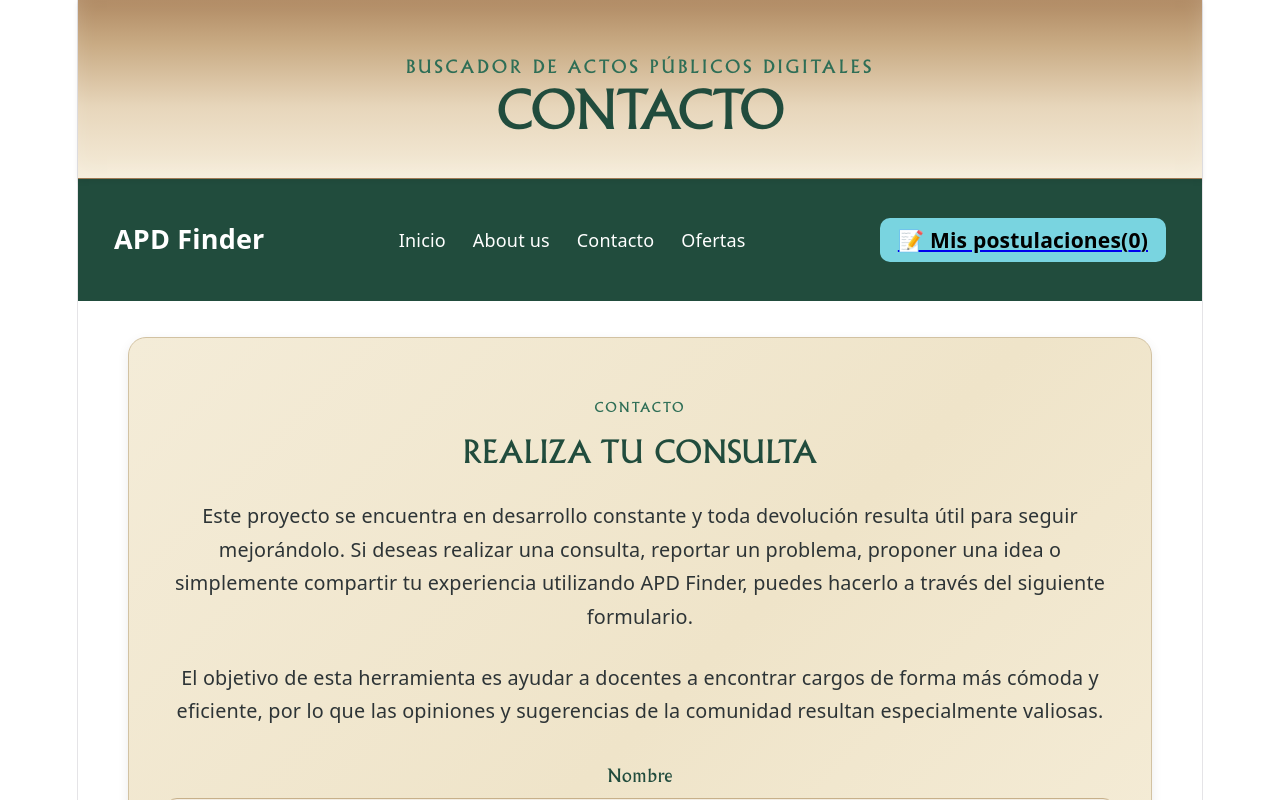
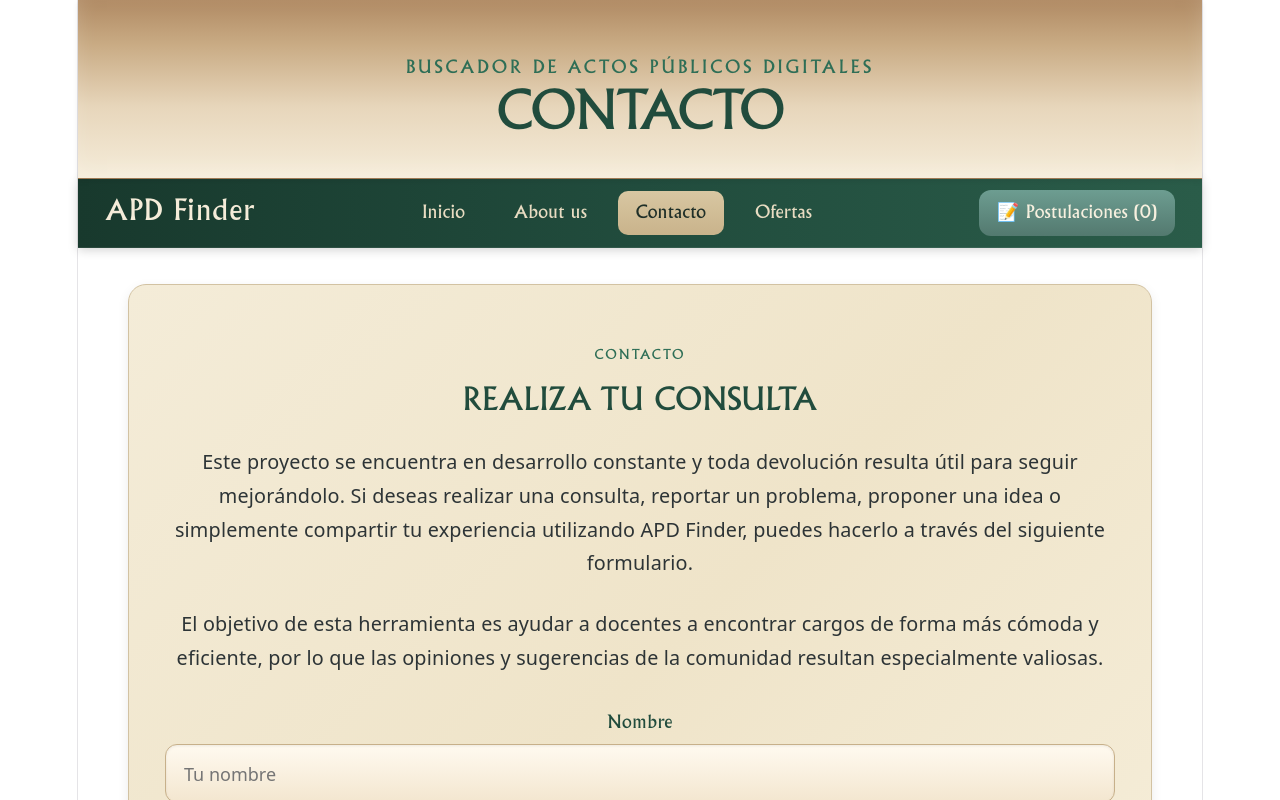
Before and after one commit to alexander5109/TalentoTechReact2026, a React (Vite) app in the folder MyApd/: page /contacto in a window 1280 px wide. Shown: the top 800 px of the page. Built offline with nearby package versions, Linux system fonts and the light colour scheme.

Commit message:
navbar hermosa. pseudo carrito widget chau.

```diff
--- a/MyApd/src/components/NavBar/NavBar.jsx
+++ b/MyApd/src/components/NavBar/NavBar.jsx
@@ -1,27 +1,88 @@
-import { Link } from "react-router-dom"
+import { NavLink } from "react-router-dom"
+
 import styles from "./NavBar.module.css"
+
 import { usePendingPostulations } from "../../context/PendingPostulationsContext"
-import PendingPostulationsWidget from "./PendingPostulationsWidget/PendingPostulationsWidget"
 
 export default function NavBar() {
+
 	const { pendingPostulations } = usePendingPostulations()
+
 	return (
 		<nav className={styles.navbar}>
+
 			<div className={styles.logoSection}>
-				<Link to="/" className={styles.logo} > APD Finder </Link>
+				<NavLink
+					to="/"
+					className={styles.logo}
+				>
+					APD Finder
+				</NavLink>
 			</div>
+
 			<div className={styles.links}>
-				<Link to="/" className={styles.link}> Inicio </Link>
-				<Link to="/about" className={styles.link}> About us </Link>
-				<Link to="/contacto" className={styles.link}> Contacto </Link>
-				<Link to="/ofertas" className={styles.link}> Ofertas </Link>
-				{/* <Link to="/miPerfil" className={styles.link}> Mi Perfil </Link> */}
+
+				<NavLink
+					to="/"
+					className={({ isActive }) =>
+						isActive
+							? `${styles.link} ${styles.active}`
+							: styles.link
+					}
+				>
+					Inicio
+				</NavLink>
+
+				<NavLink
+					to="/about"
+					className={({ isActive }) =>
+						isActive
+							? `${styles.link} ${styles.active}`
+							: styles.link
+					}
+				>
+					About us
+				</NavLink>
+
+				<NavLink
+					to="/contacto"
+					className={({ isActive }) =>
+						isActive
+							? `${styles.link} ${styles.active}`
+							: styles.link
+					}
+				>
+					Contacto
+				</NavLink>
+
+				<NavLink
+					to="/ofertas"
+					className={({ isActive }) =>
+						isActive
+							? `${styles.link} ${styles.active}`
+							: styles.link
+					}
+				>
+					Ofertas
+				</NavLink>
+
 			</div>
-			<div className={styles.widget}>
-				<Link to="/pendingPostulations">
-					<PendingPostulationsWidget pendingCount={pendingPostulations.length} />
-				</Link>
+
+			<div className={styles.rightSection}>
+
+				<NavLink
+					to="/pendingPostulations"
+					className={({ isActive }) =>
+						isActive
+							? `${styles.pendingButton} ${styles.activePending}`
+							: styles.pendingButton
+					}
+				>
+					📝 Postulaciones ({pendingPostulations.length})
+				</NavLink>
+
 			</div>
+
 		</nav>
 	)
 }
--- a/MyApd/src/components/NavBar/NavBar.module.css
+++ b/MyApd/src/components/NavBar/NavBar.module.css
@@ -1,31 +1,82 @@
+@font-face {
+	font-family: "Albertus";
+	src: url("/fonts/albertusmt.otf") format("opentype");
+}
+
 .navbar {
 	display: flex;
 	justify-content: space-between;
 	align-items: center;
-	padding: 1rem 2rem;
-	background-color: #214c3d;
-	color: white;
+	padding: 0.6rem 1.5rem;
+	background:
+		linear-gradient(90deg,
+			#18392d,
+			#214c3d,
+			#2a5c49);
+	border-bottom: 1px solid rgba(255, 255, 255, 0.08);
+	box-shadow: 0 2px 10px rgba(0, 0, 0, 0.18);
 }
 
 .logo {
-	font-size: 1.5rem;
-	font-weight: bold;
+	font-family: "Albertus", serif;
+	font-size: 1.6rem;
+	letter-spacing: 1px;
 	text-decoration: none;
-	color: white;
+	color: #f5ecd9;
+	transition: opacity 0.2s ease;
+}
+
+.logo:hover {
+	opacity: 0.85;
 }
 
 .links {
 	display: flex;
-	gap: 1.5rem;
+	gap: 0.7rem;
 }
 
 .link {
+	font-family: "Albertus", serif;
 	text-decoration: none;
-	color: white;
-	font-weight: 500;
-	transition: color 0.2s ease;
+	color: #e8dcc2;
+	padding: 0.5rem 1rem;
+	border-radius: 10px;
+	transition: background-color 0.2s ease, color 0.2s ease;
 }
 
 .link:hover {
-	color: #9fe0cb;
+	background-color: rgba(255, 255, 255, 0.08);
+	color: white;
 }
+
+.active {
+	background: linear-gradient(180deg, #d8c7a2, #c9b38b);
+	color: #1f2f28;
+}
+
+.rightSection {
+	display: flex;
+	align-items: center;
+}
+
+.pendingButton {
+	font-family: "Albertus", serif;
+	text-decoration: none;
+	color: #f7f0df;
+	padding: 0.55rem 1rem;
+	border-radius: 12px;
+	background: linear-gradient(180deg, #6d9d91, #53796f);
+	transition:
+		transform 0.15s ease,
+		filter 0.2s ease;
+}
+
+.pendingButton:hover {
+	filter: brightness(1.08);
+	transform: translateY(-1px);
+}
+
+.activePending {
+	background: linear-gradient(180deg, #dbc8a0, #c4ad7f);
+	color: #1d2a25;
+}
--- a/MyApd/src/components/NavBar/PendingPostulationsWidget/PendingPostulationsWidget.jsx
+++ /dev/null
@@ -1,7 +0,0 @@
-import styles from "./PendingPostulationsWidget.module.css"
-
-export default function PendingPostulationsWidget({ pendingCount }) {
-	return (
-		<h3 className={styles.pendingWidget}>📝 Mis postulaciones({pendingCount})</h3>
-	)
-}
--- a/MyApd/src/components/NavBar/PendingPostulationsWidget/PendingPostulationsWidget.module.css
+++ /dev/null
@@ -1,8 +0,0 @@
-.pendingWidget {
-	text-decoration: none;
-	background-color: #79d4e0;
-	color: black;
-	padding: 0.5rem 1rem;
-	border-radius: 10px;
-	font-weight: bold;
-}
```
